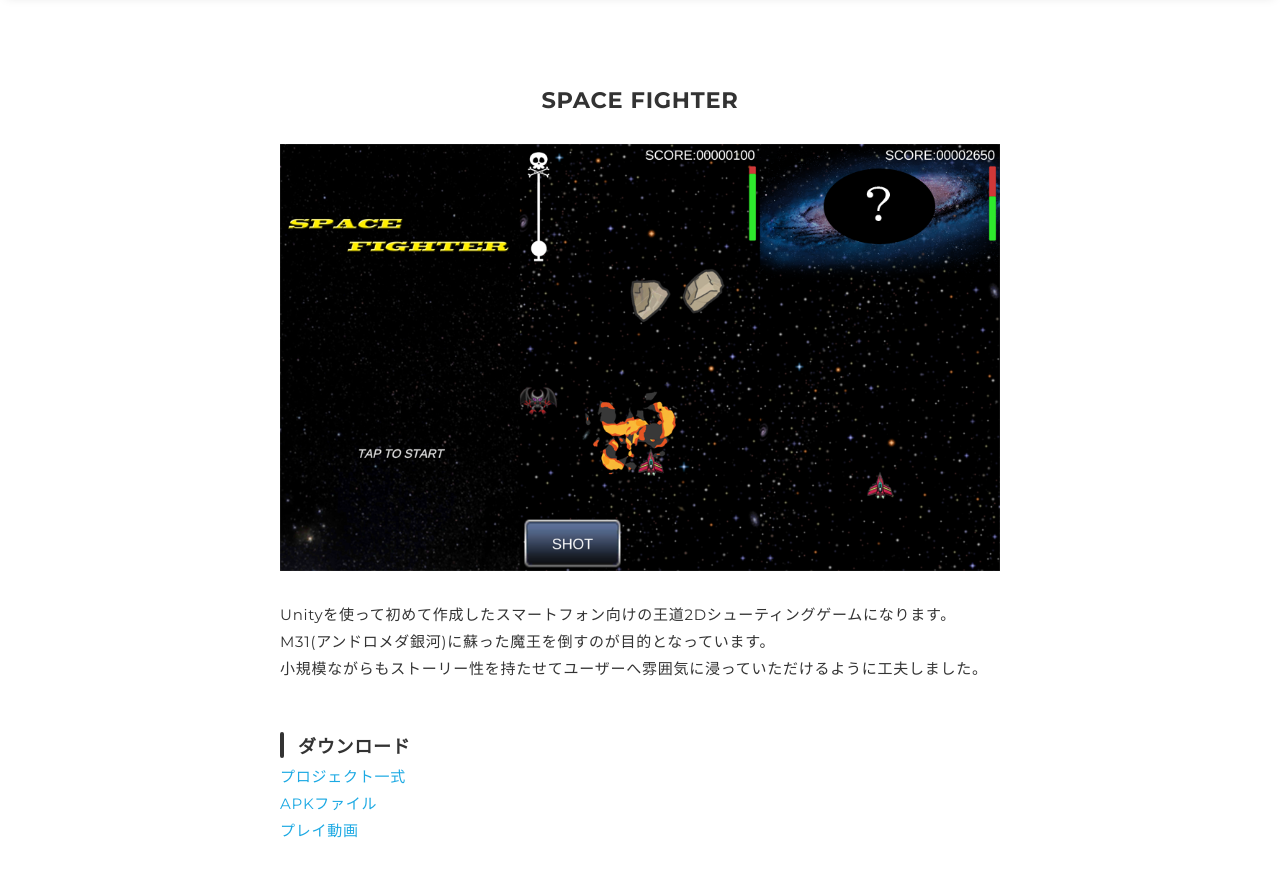
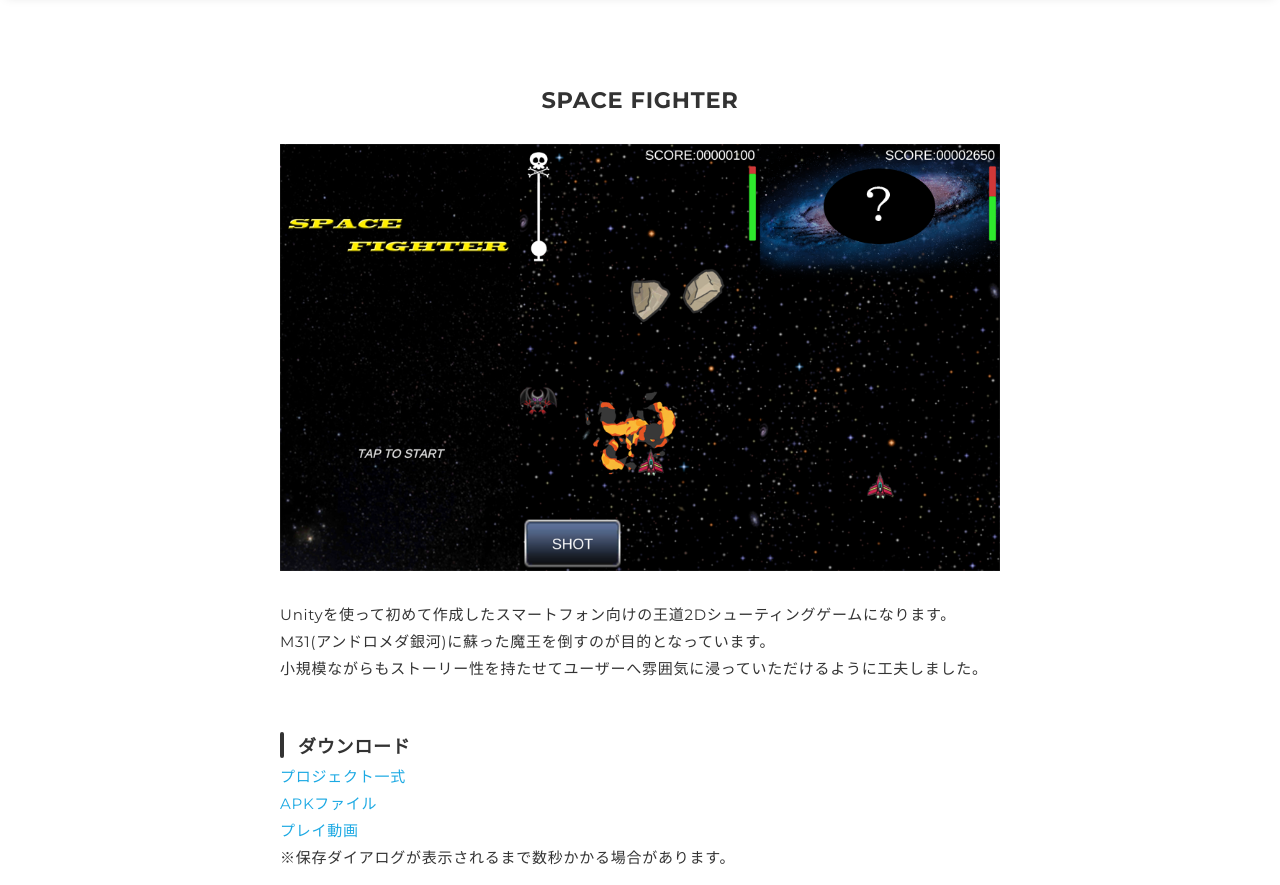
Before and after one commit to takasaki-s/Portfolio, a plain HTML site: page works-SpaceFighter.html in a window 1280 px wide. Shown: the part 67-952 px from the top of the page. Drawn offline with nearby package versions, Linux system fonts and the light colour scheme.

Commit message:
保存ダイヤログに関する注意事項を追記

```diff
--- a/works-SpaceFighter.html
+++ b/works-SpaceFighter.html
@@ -58,7 +58,8 @@
             <p>
             <a href="download/SPACE FIGHTER/SPACE FIGHTER_プロジェクト一式.zip" download>プロジェクト一式</a><br>
             <a href="download/SPACE FIGHTER/SPACE FIGHTER_APKファイル.zip" download>APKファイル</a><br>
-            <a href="download/SPACE FIGHTER/SPACE FIGHTER_プレイ動画.mp4" download>プレイ動画</a>
+            <a href="download/SPACE FIGHTER/SPACE FIGHTER_プレイ動画.mp4" download>プレイ動画</a><br>
+            ※保存ダイアログが表示されるまで数秒かかる場合があります。
             </p>
             <h3>担当</h3>
             <p>企画・プログラム
```
Also changed, not shown: works-Labyrinth.html (+3 -1 lines).
